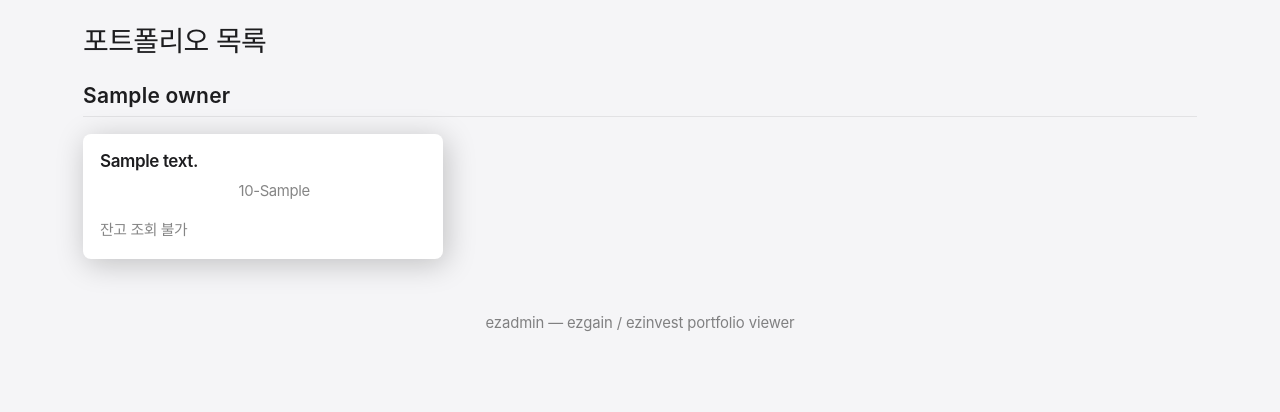
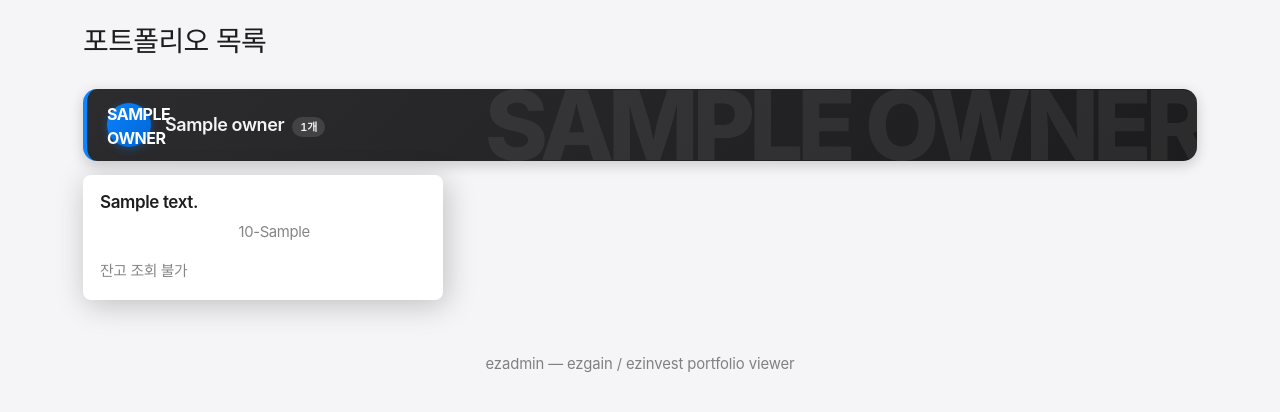
Before and after one commit to bmchae/ezadmin, a Flask app: template templates/index.html in a window 1280 px wide. Shown: the part 48-460 px from the top of the page. Run offline with Flask 3, Linux system fonts and the light colour scheme; the template is opened without the code that fills it: most values are stand-ins (such as "Sample title", 1, 10 or a date in 2020).

Commit message:
오너 리스트를 config/owners.yaml 에서 로드 (코드 분리)
- config_loader.KNOWN_OWNERS 하드코드 제거, owners.yaml 의 owners 항목으로 대체
- 파일 누락/파싱 실패 시 빈 fallback (모든 포트폴리오는 'unknown' 그룹으로 표시)
- 새 사용자 추가는 yaml 편집 + ./reload.sh 만으로 가능 (코드 변경 불필요)
- 실제 owners.yaml 은 .gitignore 처리, owners.yaml.example 템플릿 제공

Co-Authored-By: Claude Opus 4.7 (1M context) <noreply@anthropic.com>

```diff
--- a/templates/index.html
+++ b/templates/index.html
@@ -54,14 +54,100 @@
         background: var(--apple-divider);
         margin: 6px 0;
     }
+    /* ── 오너 그룹 헤더 (다크 배너 — 모든 오너 통일) ──────────── */
+    .owner-header {
+        display: flex;
+        align-items: center;
+        gap: 14px;
+        padding: 14px 20px;
+        margin: 32px 0 14px;
+        border-radius: 14px;
+        background: linear-gradient(135deg, #2c2c2e 0%, #1c1c1e 100%);
+        border-left: 4px solid #0a84ff;
+        box-shadow: 0 4px 14px rgba(0,0,0,0.18), 0 0 0 1px rgba(255,255,255,0.04);
+        position: relative;
+        overflow: hidden;
+        color: #f2f2f7;
+    }
+    /* 우측 큰 워터마크 이니셜 (배경 효과) */
+    .owner-header::after {
+        content: attr(data-initial);
+        position: absolute;
+        right: -6px;
+        top: 50%;
+        transform: translateY(-50%);
+        font-size: 96px;
+        font-weight: 800;
+        letter-spacing: -6px;
+        color: #ffffff;
+        opacity: 0.07;
+        line-height: 1;
+        pointer-events: none;
+        text-transform: uppercase;
+        font-family: var(--apple-font-display, -apple-system, system-ui);
+    }
+    .owner-avatar {
+        width: 44px;
+        height: 44px;
+        border-radius: 50%;
+        background: linear-gradient(135deg, #0a84ff 0%, #0064d2 100%);
+        color: #fff;
+        display: grid;
+        place-items: center;
+        font-weight: 700;
+        font-size: 16px;
+        letter-spacing: -0.5px;
+        flex-shrink: 0;
+        text-transform: uppercase;
+        box-shadow: 0 2px 8px rgba(10,132,255,0.35);
+        z-index: 1;
+    }
+    .owner-info {
+        flex: 1;
+        min-width: 0;
+        z-index: 1;
+        display: flex;
+        align-items: center;
+        justify-content: space-between;
+        gap: 12px;
+        flex-wrap: wrap;
+    }
+    .owner-name {
+        font-size: 18px;
+        font-weight: 600;
+        letter-spacing: -0.022em;
+        color: #f2f2f7;
+        display: inline-flex;
+        align-items: baseline;
+        gap: 8px;
+    }
+    .owner-count {
+        font-size: 11px;
+        font-weight: 600;
+        color: #f2f2f7;
+        background: rgba(255,255,255,0.12);
+        padding: 2px 8px;
+        border-radius: 10px;
+        letter-spacing: -0.08px;
+        font-variant-numeric: tabular-nums;
+        backdrop-filter: blur(4px);
+    }
     .owner-total {
-        font-family: var(--apple-font-text);
-        font-size: 14px;
-        font-weight: 400;
-        letter-spacing: -0.224px;
-        color: var(--apple-text-tertiary);
-        margin-left: 6px;
+        font-size: 19px;
+        font-weight: 700;
+        color: #30d158;       /* 밝은 녹색 — 자산 강조 */
         font-variant-numeric: tabular-nums;
+        letter-spacing: -0.022em;
+        white-space: nowrap;
+        text-shadow: 0 1px 2px rgba(0,0,0,0.3);
+    }
+    .owner-total .lbl {
+        font-size: 10px;
+        font-weight: 500;
+        color: rgba(242,242,247,0.55);
+        margin-right: 4px;
+        letter-spacing: 0;
+        text-shadow: none;
     }
     /* 30일 추이 차트 */
     .pf-chart {
@@ -131,13 +217,19 @@
 <h3 class="mb-4" style="letter-spacing: -0.022em;">포트폴리오 목록</h3>
 
 {% for owner in owners %}
-<h5 class="mt-4 mb-3 pb-2" style="border-bottom: 1px solid var(--apple-divider);">
-    {{ owner }}
-    {% set total = owner_totals.get(owner, 0) %}
-    {% if total %}
-        <span class="owner-total">({{ "{:,.0f}".format(total) }}원)</span>
-    {% endif %}
-</h5>
+{% set total = owner_totals.get(owner, 0) %}
+<div class="owner-header" data-owner="{{ owner }}" data-initial="{{ owner[:1]|upper }}">
+    <div class="owner-avatar">{{ owner[:2]|upper }}</div>
+    <div class="owner-info">
+        <div class="owner-name">
+            {{ owner }}
+            <span class="owner-count">{{ grouped[owner]|length }}개</span>
+        </div>
+        {% if total %}
+            <div class="owner-total"><span class="lbl">총자산</span>{{ "{:,.0f}".format(total) }}원</div>
+        {% endif %}
+    </div>
+</div>
 <div class="row g-3 mb-3">
 {% for pf in grouped[owner] %}
     {% set s = summaries.get(pf.name) %}
```
Also changed, not shown: src/config_loader.py (+26 -3 lines), 2 other files.
